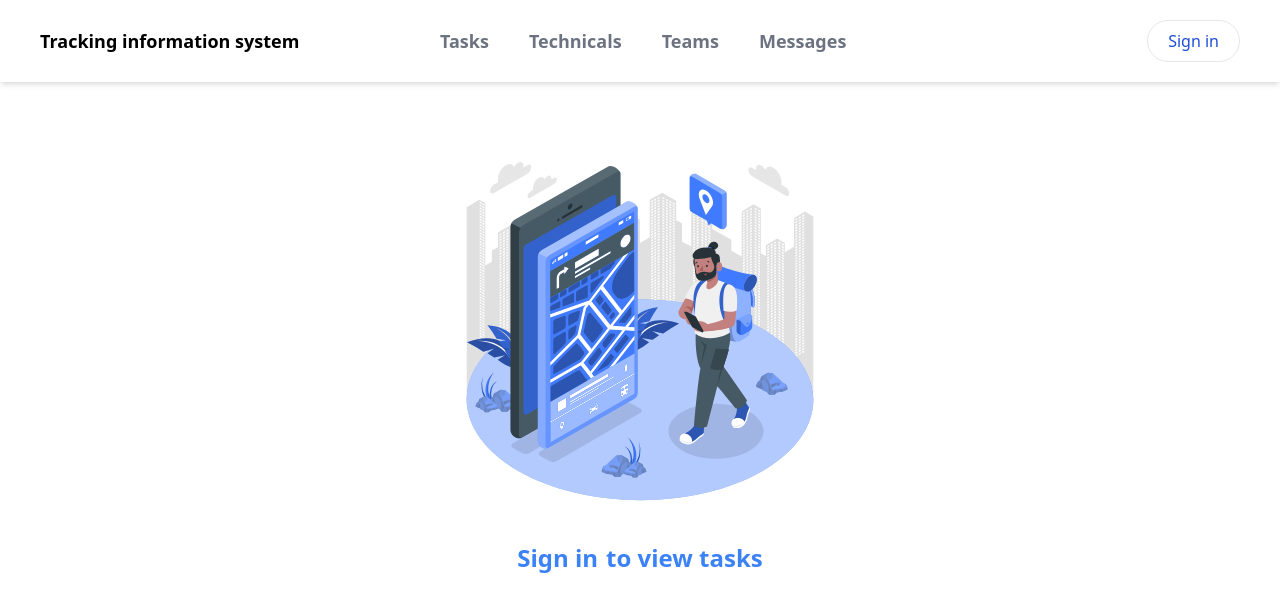
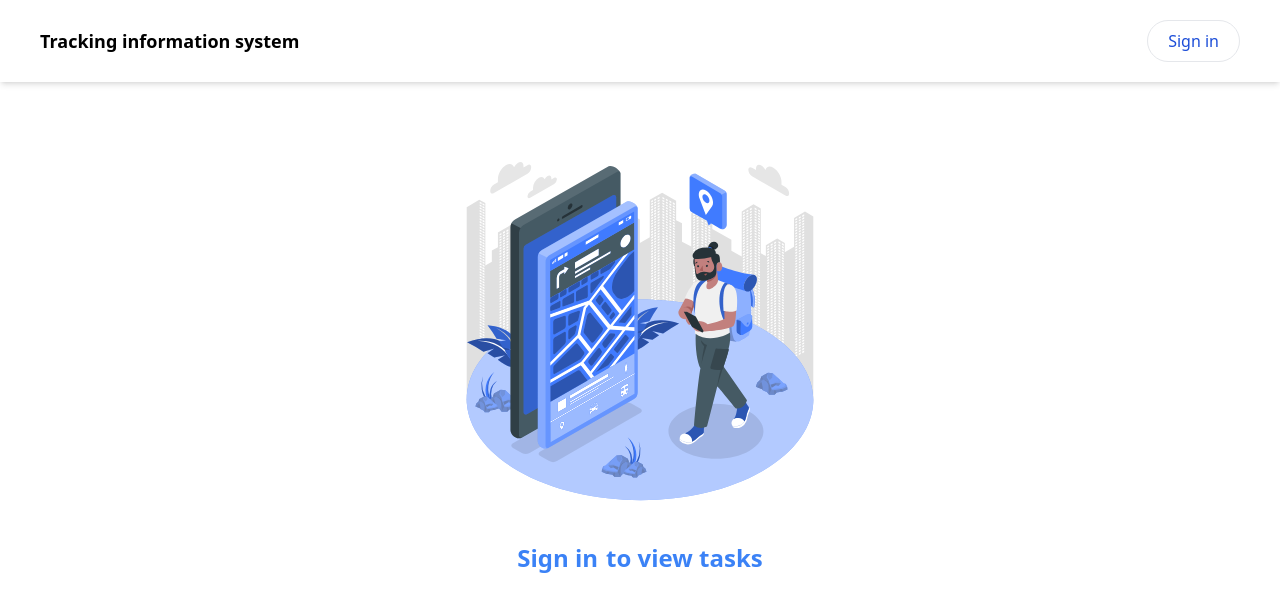
Before and after one commit to karimkhaled0/tracking-front, a Next.js app: page / in a window 1280 px wide. Shown: the top 612 px of the page. Built offline with nearby package versions, Linux system fonts and the light colour scheme; no server answers; what @badrap/bar-of-progress would draw is missing.

Commit message:
change the ui of the header when user is Logged Out

```diff
--- a/components/CreateTask.js
+++ b/components/CreateTask.js
@@ -214,7 +214,6 @@ function CreateTask() {
             setAddress(res.features[0].place_name)
         }
     }, [coord])
-    console.log(categId)
     return (
         <div>
             <button className='button px-5 py-2 border rounded-lg bg-blue-500 text-white' onClick={closeModal1}>Create Task</button>
@@ -479,7 +478,7 @@ function CreateTask() {
                                                 {/* Technical select */}
                                                 <div>
                                                     <div className='flex items-center space-x-2 mt-5'>
-                                                        <h1 className='text-lg text-gray-500'>Team</h1>
+                                                        <h1 className='text-lg text-gray-500'>Technical</h1>
                                                         <ExclamationCircleIcon className={techError ? 'h-5 text-red-500' : 'hidden'} />
                                                     </div>
                                                     <select onChange={(e) => {
--- a/components/Header.js
+++ b/components/Header.js
@@ -147,12 +147,16 @@ function Header({ islogged, techProfile = true, techTeam = true }) {
                 <h3 className='h3' onClick={homeHandler}>Tracking information system</h3>
             </div>
             {/* Middle */}
+            {
+                islogged ? (
                     <div className='flex space-x-10'>
                         <button className={task ? "h3 text-blue-500" : "h3 text-gray-500"} onClick={taskHandler}>Tasks</button>
                         <button className={tech ? "h3 text-blue-500" : "h3 text-gray-500"} onClick={techHandler}>Technicals</button>
                         <button className={rep ? "h3 text-blue-500" : "h3 text-gray-500"} onClick={teamsHandler}>Teams</button>
                         <button className={msg ? "h3 text-blue-500" : "h3 text-gray-500"} onClick={msgHandler}>Messages</button>
                     </div>
+                ) : null
+            }
             {/* Right Login/signup */}
             {islogged ? (
                 <div className='grid grid-row-3 relative'>
@@ -187,7 +191,7 @@ function Header({ islogged, techProfile = true, techTeam = true }) {
                     </div>
                 </div>
             ) : (
-                < div className='flex justify-end space-x-3 items-center'>
+                < div className='flex justify-end space-x-3 items-center col-span-2'>
                     <button className='px-5 py-2 border rounded-full button text-blue-700' onClick={signin}>Sign in</button>
                 </div>
             )}
```
Lines whose indentation alone changed are shown as unchanged.
